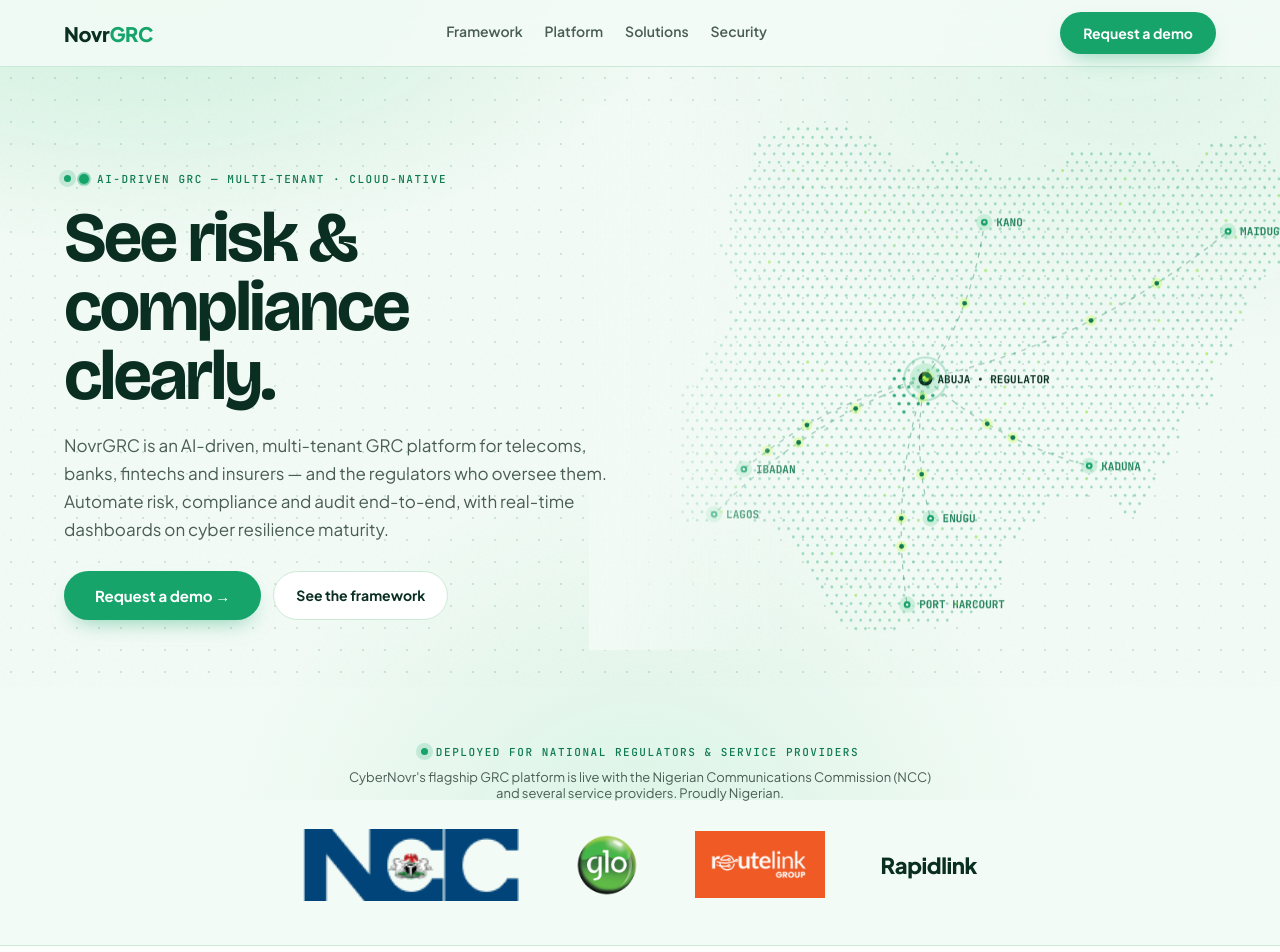
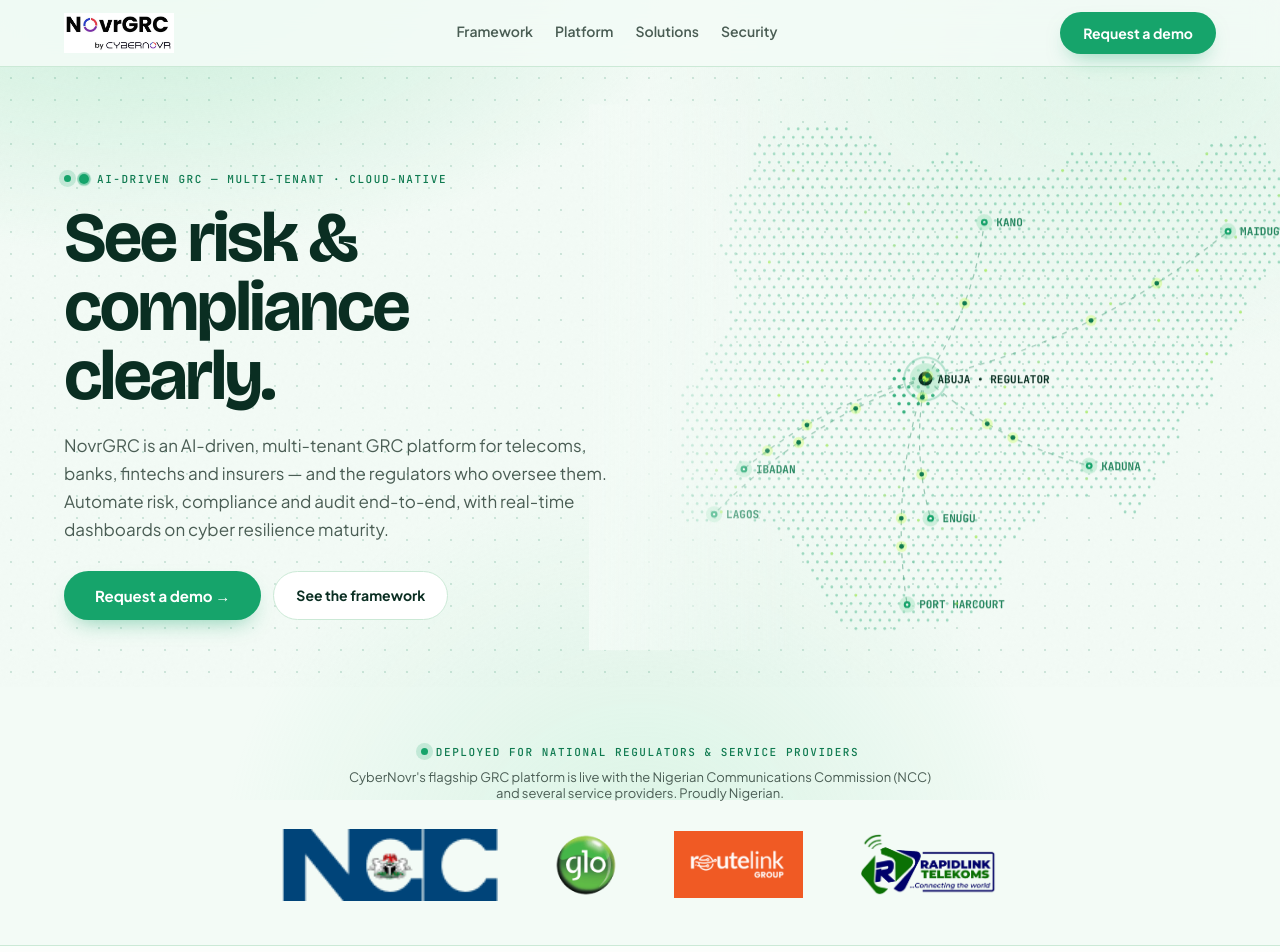
Before and after one commit to novrGitLab/novrgrc-landing, a React (Vite) app: page / in a window 1280 px wide. Shown: the top 952 px of the page. Built offline with nearby package versions, Linux system fonts and the light colour scheme.

Commit message:
feat: real NovrGRC header logo and RapidLink customer logo
Header wordmark replaced with cropped NovrGRC by CyberNovr logo (multiply blend on light header). Trust row gains RapidLink Telekoms logo fetched from rapidlinkng.com.

```diff
--- a/src/components/Shell.jsx
+++ b/src/components/Shell.jsx
@@ -86,7 +86,9 @@
 
       <header style={{ position: 'sticky', top: 0, zIndex: 50, background: 'rgba(243,251,246,.88)', backdropFilter: 'blur(12px)', borderBottom: '1px solid var(--line)' }}>
         <div className="wrap" style={{ display: 'flex', alignItems: 'center', justifyContent: 'space-between', gap: 20, paddingTop: 12, paddingBottom: 12 }}>
-          <Link to="/" style={{ fontWeight: 800, fontSize: 20, letterSpacing: '-.02em' }}>Novr<span style={{ color: 'var(--brand)' }}>GRC</span></Link>
+          <Link to="/" aria-label="NovrGRC — home" style={{ display: 'inline-flex', alignItems: 'center' }}>
+            <img src="/novrgrc.jpeg" alt="NovrGRC by CyberNovr" style={{ height: 40, width: 'auto', display: 'block', mixBlendMode: 'multiply' }} />
+          </Link>
           <nav style={{ display: 'flex', gap: 22, fontSize: 14, fontWeight: 600 }} className="hide-m-nav">
             {links.map(l => (
               <NavLink key={l.to} to={l.to} style={({ isActive }) => ({ color: isActive ? 'var(--brand-deep)' : 'var(--muted)', textDecoration: 'none', borderBottom: isActive ? '2px solid var(--brand)' : '2px solid transparent', paddingBottom: 2 })}>{l.label}</NavLink>
--- a/src/routes/Home.jsx
+++ b/src/routes/Home.jsx
@@ -90,7 +90,9 @@
             <a href="https://www.routelinkgroup.com" target="_blank" rel="noopener noreferrer" aria-label="Routelink Group">
               <img src="/logos/routelink.png" alt="Routelink Group" style={{ height: 68, width: 'auto', maxWidth: 320, objectFit: 'contain', display: 'block' }} loading="lazy" />
             </a>
-            <span aria-label="Rapidlink" style={{ fontWeight: 800, fontSize: 22, letterSpacing: '-.02em', color: 'var(--ink)' }}>Rapidlink</span>
+            <a href="https://rapidlinkng.com" target="_blank" rel="noopener noreferrer" aria-label="RapidLink Telekoms">
+              <img src="/logos/rapidlink.png" alt="RapidLink Telekoms" style={{ height: 64, width: 'auto', maxWidth: 260, objectFit: 'contain', display: 'block' }} loading="lazy" />
+            </a>
           </div>
         </div>
       </section>
```
Also changed, not shown: public/logos/rapidlink.png (added), public/novrgrc.jpeg (added).
